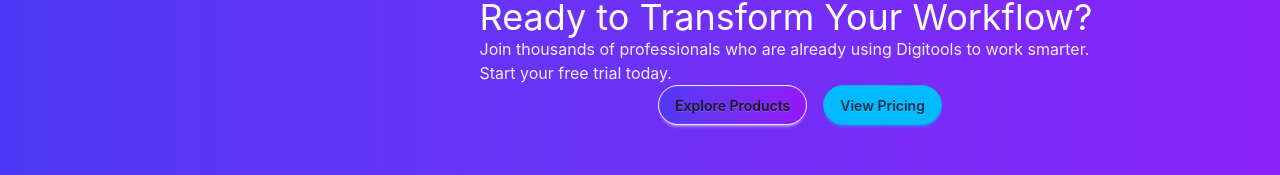
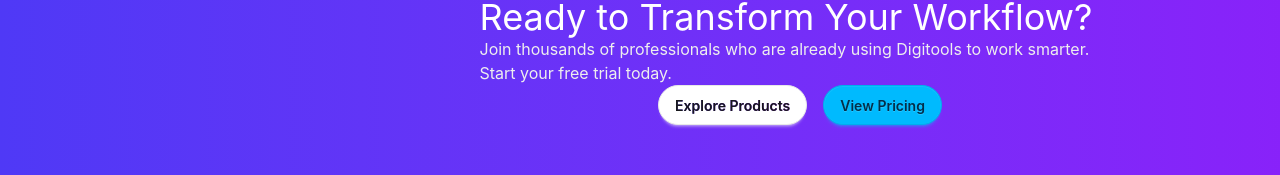
Before and after one commit to mir-abdullah-mahammad-lab/BPL-from-OfficePc, a React (Vite) app: page / in a window 1280 px wide. Shown: the part 664-839 px from the top of the page. Built offline with nearby package versions, Linux system fonts and the light colour scheme.

Commit message:
grainent to buttonsDone

```diff
--- a/src/Components/MiddleSection/MiddleSection.jsx
+++ b/src/Components/MiddleSection/MiddleSection.jsx
@@ -10,7 +10,7 @@
                  </p>
             </div>
             <div className='flex gap-4 text-center'>
-                <button className="btn rounded-4xl bg-linear-to-r  from-[#4F39F6] to-[#9514FA] text-clip ">Explore Products</button>
+                <button className="btn rounded-4xl bg-white "> <span className='bg-linear-to-r  from-[#4F39F6] to-[#9514FA] bg-clip-text'>Explore Products</span> </button>
                 <button className="btn btn-info rounded-4xl">View Pricing</button>
             </div>
         </div>
```
